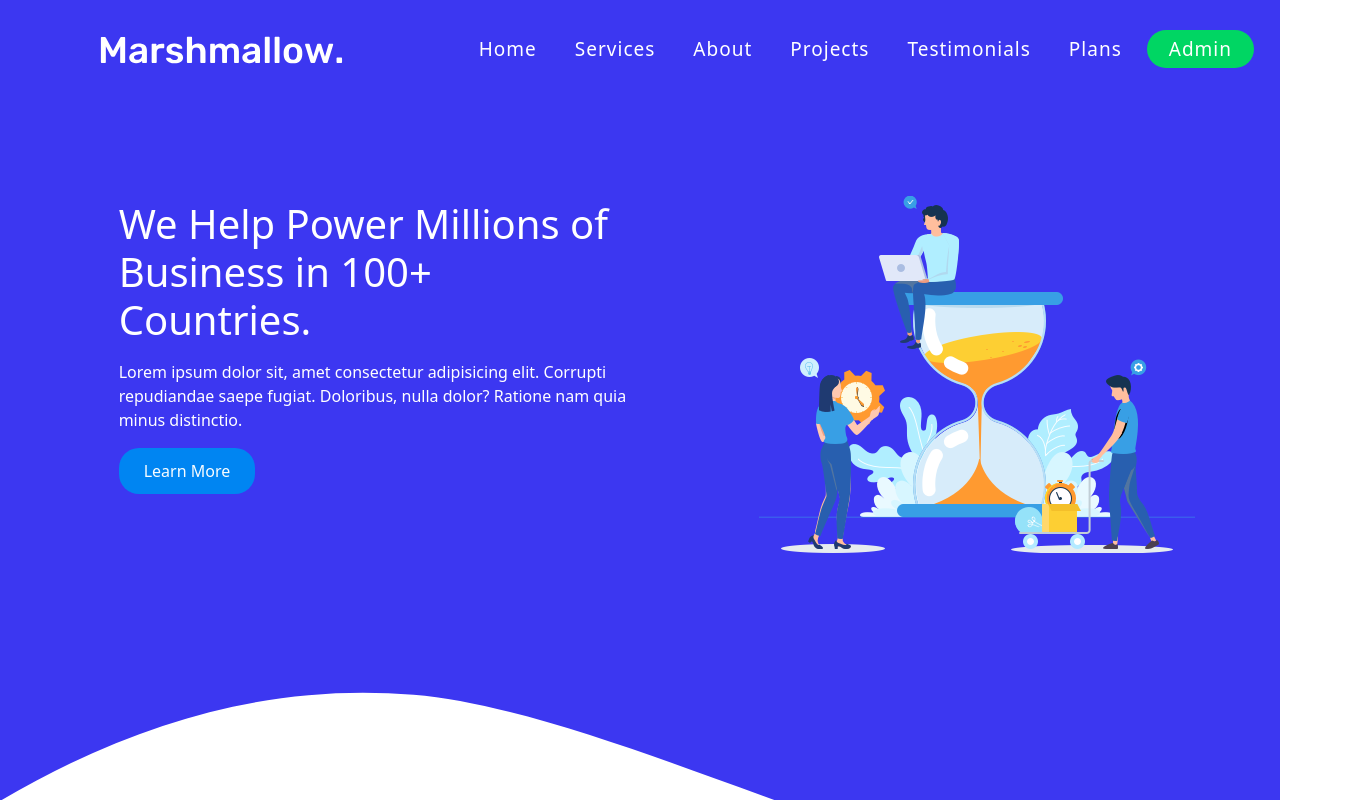
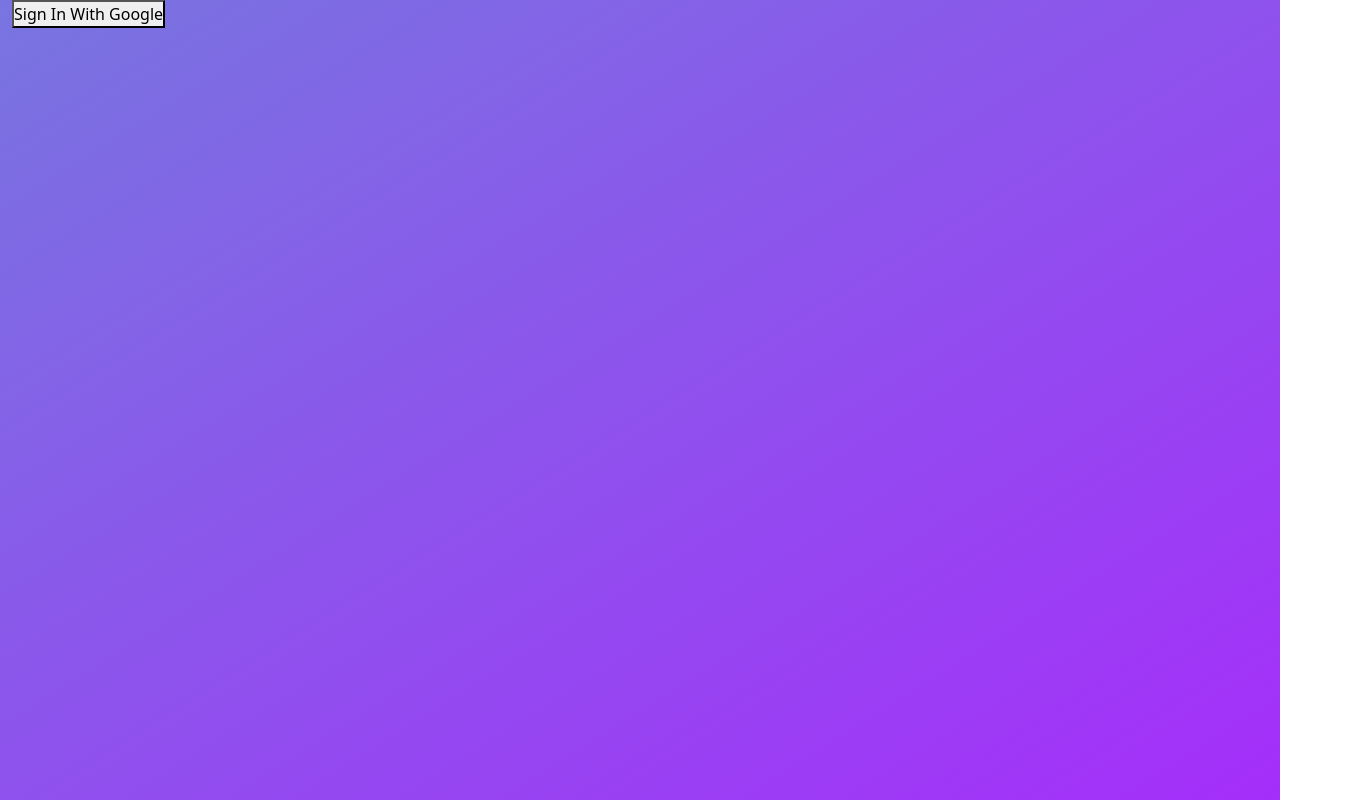
Before and after one commit to Protik111/marshmallow-agency-client, a React (Create React App) app: page /login in a window 1280 px wide. Shown: the top 800 px of the page, 1347 px wide, since content can reach past the window. Built offline with nearby package versions, Linux system fonts and the light colour scheme.

Commit message:
firebase and google sign in added

```diff
--- a/package.json
+++ b/package.json
@@ -11,10 +11,12 @@
     "@testing-library/react": "^11.2.7",
     "@testing-library/user-event": "^12.8.3",
     "aos": "^2.3.4",
+    "firebase": "^8.10.0",
     "react": "^17.0.2",
     "react-countup": "^5.2.0",
     "react-dom": "^17.0.2",
     "react-icons": "^4.2.0",
+    "react-router-dom": "^5.2.0",
     "react-scripts": "4.0.3",
     "react-scroll-to-top": "^1.0.5",
     "react-scroll-up": "^1.3.7",
--- a/src/App.js
+++ b/src/App.js
@@ -1,12 +1,39 @@
 import Home from './components/Home/Home';
 import './assets/css/global.css';
+import {
+  BrowserRouter as Router,
+  Switch,
+  Route,
+  Link
+} from "react-router-dom";
+import UserDashboard from './components/Users/UserDashboard/UserDashboard';
+import Login from './components/Login/User/Login';
+import { createContext, useState } from 'react';
+import PrivateRoute from './components/PrivateRoute/PrivateRoute';
 
+export const UserContext = createContext();
 
 function App() {
+  const [loggedInUser, setLoggedInUser] = useState({});
   return (
-    <div>
-      <Home></Home>
-    </div>
+    <UserContext.Provider value={[loggedInUser, setLoggedInUser]}>
+      <Router>
+        <Switch>
+          <Route exact path="/">
+            <Home />
+          </Route>
+          <Route path="/home">
+            <Home />
+          </Route>
+          <Route path="/login">
+            <Login />
+          </Route>
+          <PrivateRoute path="/userDashboard">
+            <UserDashboard />
+          </PrivateRoute>
+        </Switch>
+      </Router>
+    </UserContext.Provider>
   );
 }
 
--- a/src/components/Home/Navbar/Navbar.module.css
+++ b/src/components/Home/Navbar/Navbar.module.css
@@ -72,9 +72,10 @@ nav .hamberger i{
     }
 }
 
-@media (max-width: 900px) {
+@media (max-width: 1200px) {
     nav{
         position: relative;
+        max-width: 100%;
     }
     nav ul {
         position: fixed;
--- a/src/components/Home/ServicesStyle/ServiceStyle.module.css
+++ b/src/components/Home/ServicesStyle/ServiceStyle.module.css
@@ -7,7 +7,10 @@
     border-radius: 7px;
     cursor: pointer;
 }
-
+.link_Style{
+    color: black;
+    text-decoration: none;
+}
 /* animatons */
 @keyframes itemUp {
     0%{
--- a/src/components/Home/ServicesStyle/ServicesStyle.js
+++ b/src/components/Home/ServicesStyle/ServicesStyle.js
@@ -1,13 +1,16 @@
 import React from 'react';
 import styles from './ServiceStyle.module.css';
+import { NavLink } from 'react-router-dom';
 
 const ServicesStyle = (props) => {
-    const {id, name, img} = props.service;
+    const { id, name, img } = props.service;
     return (
         <div className={`${styles.service_item} col-md-3 offset-md-1 mt-5 p-4`}>
-            <img src={img} alt=""/>
-            <h5 className="mt-4">{name}</h5>
-            <p className="mt-4">Lorem ipsum dolor sit amet consectetur adipisicing.</p>
+            <NavLink to="/userDashboard" className={styles.link_Style}>
+                <img src={img} alt="" />
+                <h5 className="mt-4">{name}</h5>
+                <p className="mt-4">Lorem ipsum dolor sit amet consectetur adipisicing.</p>
+            </NavLink>
         </div>
     );
 };
--- /dev/null
+++ b/src/components/Login/User/Login.js
@@ -0,0 +1,53 @@
+import React, { useContext, useState } from 'react';
+import firebase from "firebase/app";
+import "firebase/auth";
+import firebaseConfig from './firebase.config';
+import { UserContext } from '../../../App';
+import { useHistory, useLocation } from 'react-router-dom';
+import styles from './Login.module.css';
+
+//initializing firebase app
+firebase.initializeApp(firebaseConfig);
+
+const Login = () => {
+    const [loggedInUser, setLoggedInUser] = useContext(UserContext);
+
+    let history = useHistory();
+    let location = useLocation();
+    let { from } = location.state || { from: { pathname: "/" } };
+
+    const [user, setUser] = useState({
+        name: '',
+        email: '',
+        photo: ''
+    })
+    const handleGoogle = () => {
+        // console.log('clicked');
+        const provider = new firebase.auth.GoogleAuthProvider();
+
+        firebase.auth()
+            .signInWithPopup(provider)
+            .then((result) => {
+                var credential = result.credential;
+                var token = credential.accessToken;
+                var user = result.user;
+                const {displayName, email, photoURL} = result.user;
+                const newUserInfo = {name: displayName, email, photo: photoURL};
+                setUser(newUserInfo);
+                setLoggedInUser(newUserInfo);
+                history.replace(from);
+            }).catch((error) => {
+                var errorCode = error.code;
+                var errorMessage = error.message;
+                var email = error.email;
+                var credential = error.credential;
+            });
+    }
+    return (
+        <div className={`${styles.login_container} container-fluid`}>
+            <button onClick={handleGoogle}>Sign In With Google</button>
+        </div>
+    );
+};
+
+export default Login;
--- /dev/null
+++ b/src/components/Login/User/Login.module.css
@@ -0,0 +1,5 @@
+.login_container{
+    background-image: linear-gradient(to right bottom, #7875e0, #A52EFA);
+    height: 100vh;
+    width: 100%;
+}
--- /dev/null
+++ b/src/components/Login/User/firebase.config.js
@@ -0,0 +1,10 @@
+const firebaseConfig = {
+    apiKey: "AIzaSyCJQZIzdGVGFtDBrFWmF1hTV2Row28qSOs",
+    authDomain: "marshmallow-agency.firebaseapp.com",
+    projectId: "marshmallow-agency",
+    storageBucket: "marshmallow-agency.appspot.com",
+    messagingSenderId: "609141970912",
+    appId: "1:609141970912:web:48a0e18f8b88577c1d3d85"
+  };
+
+export default firebaseConfig;
--- /dev/null
+++ b/src/components/PrivateRoute/PrivateRoute.js
@@ -0,0 +1,26 @@
+import React, { useContext } from 'react';
+import { Route, Redirect } from 'react-router-dom';
+import { UserContext } from '../../App';
+
+const PrivateRoute = ({ children, ...rest }) => {
+  const [loggedInUser, setLoggedInUser] = useContext(UserContext);
+    return (
+        <Route
+      {...rest}
+      render={({ location }) =>
+        loggedInUser.email ? (
+          children
+        ) : (
+          <Redirect
+            to={{
+              pathname: "/login",
+              state: { from: location }
+            }}
+          />
+        )
+      }
+    />
+    );
+};
+
+export default PrivateRoute;
--- /dev/null
+++ b/src/components/Users/UserDashboard/UserDashboard.js
@@ -0,0 +1,13 @@
+import React, { useContext } from 'react';
+import { UserContext } from '../../../App';
+
+const UserDashboard = () => {
+    const [loggedInUser, setLoggedInUser] = useContext(UserContext);
+    return (
+        <div>
+            <h2>This is Dashboard</h2>
+        </div>
+    );
+};
+
+export default UserDashboard;
```
Also changed, not shown: 2 other files (tests, documents, lock files or other folders).
